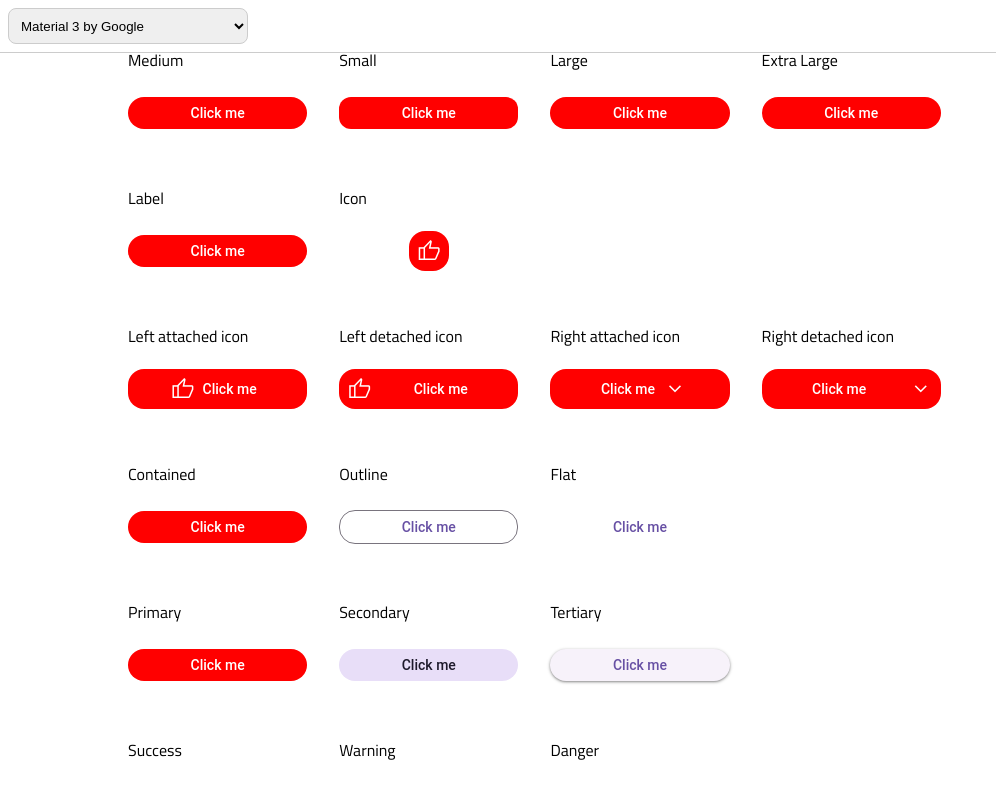
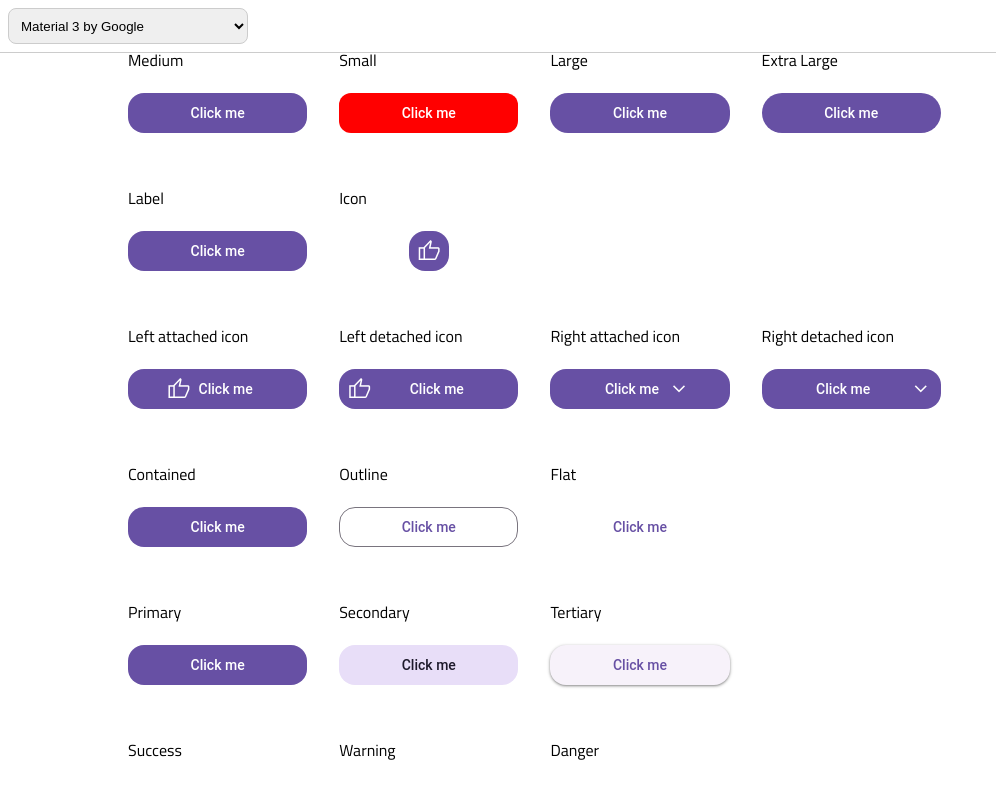
Before and after one commit to rodrigojcmello/kiskadee, a React (Vite) app in the folder packages/react/: page / in a window 1280 px wide. Shown: the top 792 px of the page, without its empty margins (0-996 px from the left). Built offline with nearby package versions, Linux system fonts and the light colour scheme.

Commit message:
refactor: responsive logic

```diff
--- a/packages/react/src/components/Button/Button.style.ts
+++ b/packages/react/src/components/Button/Button.style.ts
@@ -139,23 +139,17 @@ export class ButtonStyle {
     }
 
     return css({
+      // TODO: need to handle responsive
       borderRadius: borderRadius || 0,
     })();
   }
 
   private containerBackground() {
-    const elementStyle = this.responsiveStyle('container');
-
-    const p = ButtonStyle.pickResponsiveProperties(elementStyle, [
-      'background',
-      'backgroundColor',
-    ]);
-
-    const { '@media(min-width: 0px)': elementRest, ...elementResponsive } = p;
+    const elementStyle = this.getStyle('container');
 
     return css({
-      ...elementRest,
-      ...elementResponsive,
+      background: elementStyle?.background,
+      backgroundColor: elementStyle?.backgroundColor,
     })();
   }
 
@@ -434,7 +428,6 @@ export class ButtonStyle {
           /**
            * TS2590: Expression produces a union type that is too complex to represent.
            */
-          // eslint-disable-next-line @typescript-eslint/ban-ts-comment
           // @ts-ignore
           newObject[mediaQuery][property] = responsive[mediaQuery][property];
         }
@@ -560,6 +553,7 @@ export class ButtonStyle {
         ...baseStyle?.base?.[interaction]?.md,
         ...baseStyle?.base?.[interaction]?.[size || this._size],
 
+        // TODO: should use the same inferior logic?
         ...variantStyle?.[interaction]?.md,
         ...variantStyle?.[interaction]?.[size || this._size],
       };
--- a/packages/react/src/themes/material/theme.ts
+++ b/packages/react/src/themes/material/theme.ts
@@ -34,7 +34,7 @@ export const materialTheme: KiskadeeSchema = {
         },
         responsive: {
           smallScreenBP1: 'md',
-          mediumScreenBP1: 'sm',
+          // mediumScreenBP1: 'sm',
         },
       },
       elements: {
```
Also changed, not shown: packages/react/src/components/Button/Button.types.ts (+4 -4 lines), 1 other file (tests, documents, lock files or other folders).
